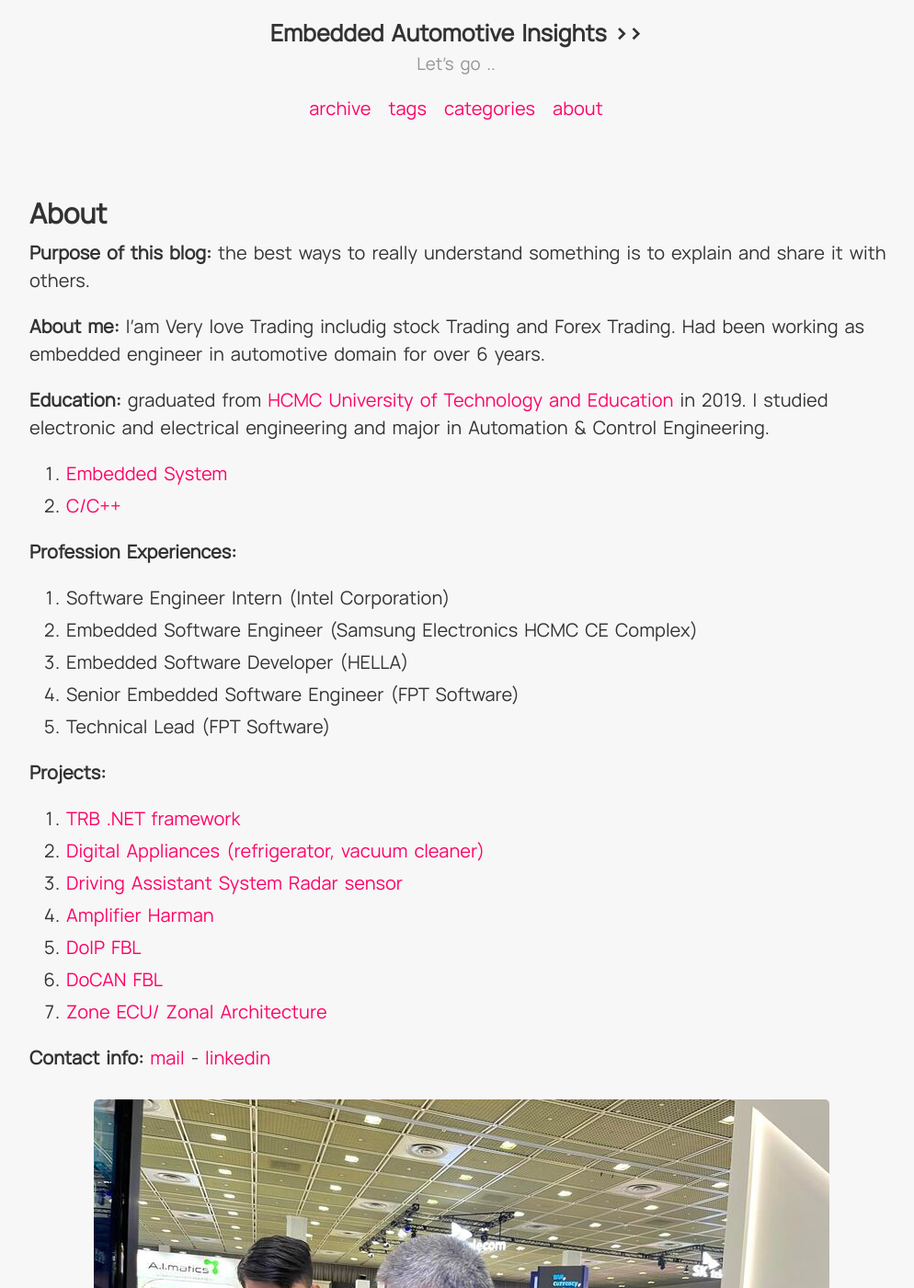
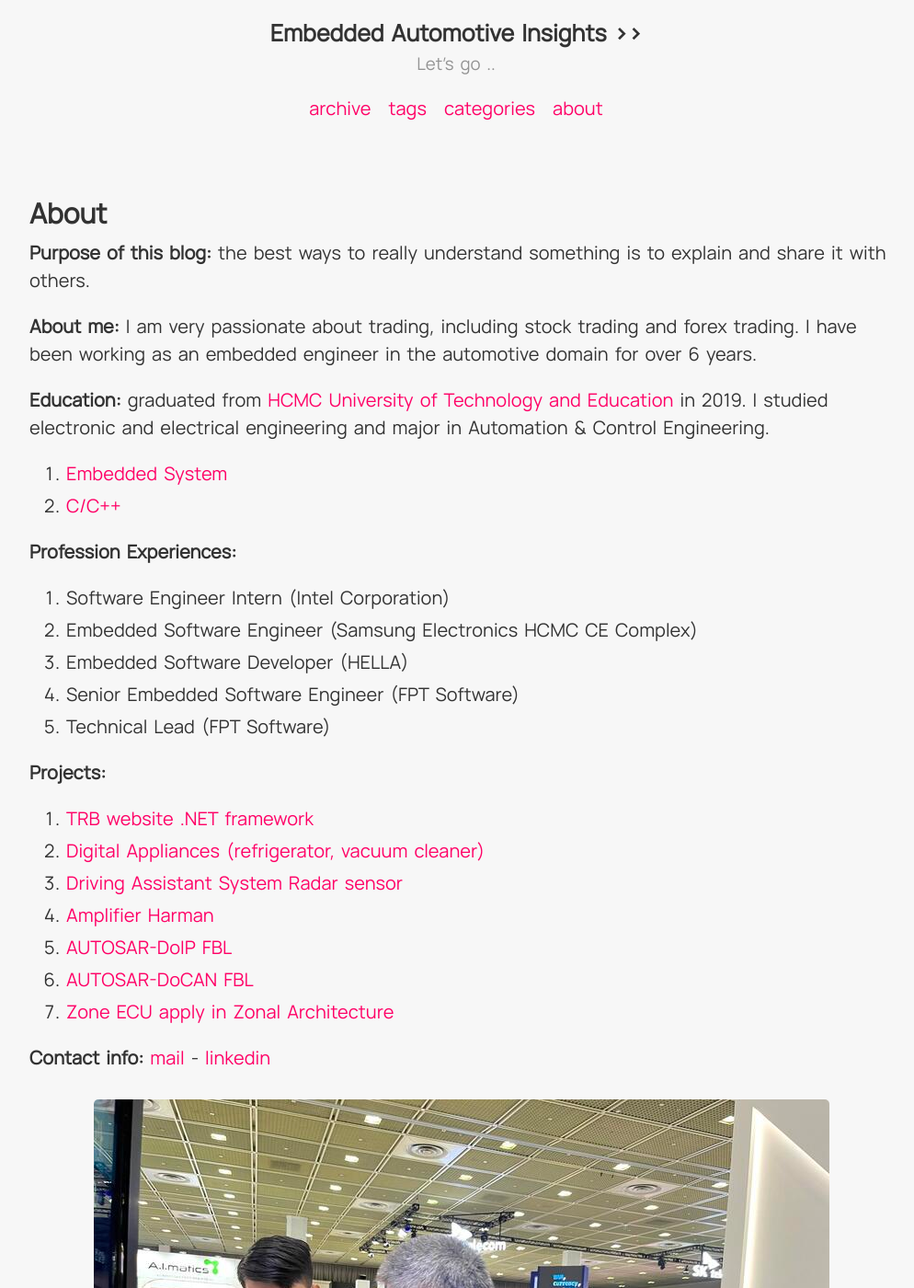
Before and after one commit to SangTDx/sangtdx.github, a Jekyll site: the page built from about.md, in a window 1280 px wide and 1400 px high. Shown: the whole window at 92% size, without its empty margins (138-1132 px from the left). Built offline with Jekyll 4.4.1, drawn with Linux system fonts in a browser that asks for light colours.

Commit message:
[feature] update about.md file

```diff
--- a/about.md
+++ b/about.md
@@ -5,7 +5,7 @@ title: About
 ---
 **Purpose of this blog:** the best ways to really understand something is to explain and share it with others.
 
-**About me:** I'am Very love Trading includig stock Trading and Forex Trading. Had been working as embedded engineer in automotive domain for over 6 years.
+**About me:** I am very passionate about trading, including stock trading and forex trading. I have been working as an embedded engineer in the automotive domain for over 6 years.
 
 **Education:** graduated from [HCMC University of Technology and Education](https://en.hcmute.edu.vn/) in 2019. I studied electronic and electrical engineering and major in Automation & Control Engineering.
 1. [Embedded System](https://link)
@@ -19,13 +19,13 @@ title: About
 5. Technical Lead (FPT Software)
 
 **Projects:**
-1. [TRB .NET framework](https://github.com/)
+1. [TRB website .NET framework](https://github.com/)
 2. [Digital Appliances (refrigerator, vacuum cleaner)](https://github.com/)
 3. [Driving Assistant System Radar sensor](https://github.com/)
 4. [Amplifier Harman](https://github.com/)
-5. [DoIP FBL](https://github.com/)
-6. [DoCAN FBL](https://github.com/)
-7. [Zone ECU/ Zonal Architecture](https://github.com/)
+5. [AUTOSAR-DoIP FBL](https://github.com/)
+6. [AUTOSAR-DoCAN FBL](https://github.com/)
+7. [Zone ECU apply in Zonal Architecture](https://github.com/)
 
 **Contact info:** [mail](mailto:sang.tran2197@gmail.com) - [linkedin](https://www.linkedin.com/in/sangtdx/)
 
```
